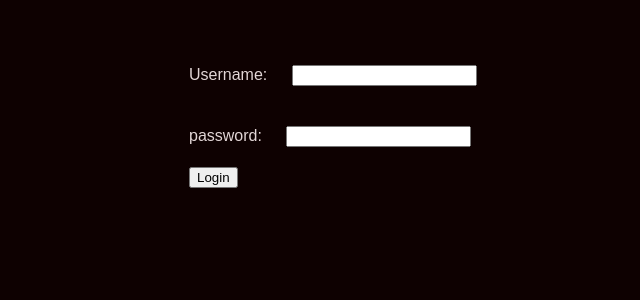
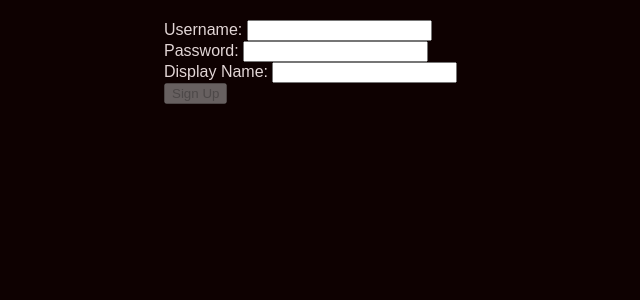
Before and after one commit to indieka900/learning-react, a React (Vite) app: page / in a window 1280 px wide. Shown: the top 300 px of the page, without its empty margins (28-668 px from the left). Built offline with nearby package versions, Linux system fonts and the light colour scheme.

Commit message:
stae to input fields 01

```diff
--- a/src/App.jsx
+++ b/src/App.jsx
@@ -1,6 +1,8 @@
+/* eslint-disable no-unused-vars */
 //import { UserProfile } from './component/userProfile'
 
 import { LoginForm } from "./component/LoginForm";
+import { RegisterForm } from "./component/RegisterForm";
 
 //import { UserDetails } from "./component/userDetails"
 
@@ -79,6 +81,7 @@ export default function App(){
 
     </div> */
     return (
-        <LoginForm/>
+        //<LoginForm/>
+        <RegisterForm />
     )
 }
--- /dev/null
+++ b/src/component/RegisterForm.jsx
@@ -0,0 +1,45 @@
+import { useState } from "react";
+
+export function RegisterForm() {
+  const [username, setUsername] = useState("");
+  const [password, setpassword] = useState("");
+  const [displayName, setdisplayName] = useState("");
+
+  const isDisabled = !username || password.length < 8 || !displayName ? true : false;
+
+  return (
+    <form action="" method="post">
+      <div>
+        <label htmlFor="username">Username: </label>
+        <input
+          type="text"
+          name="username"
+          id="username"
+          value={username}
+          onChange={(e) => setUsername(e.target.value)}
+        />
+      </div>
+      <div>
+        <label htmlFor="password">Password: </label>
+        <input
+          type="password"
+          name="password"
+          id="password"
+          value={password}
+          onChange={(e) => setpassword(e.target.value)}
+        />
+      </div>
+      <div>
+        <label htmlFor="displayName">Display Name: </label>
+        <input
+          type="text"
+          name="displayName"
+          id="displayName"
+          value={displayName}
+          onChange={(e) => setdisplayName(e.target.value)}
+        />
+      </div>
+      <button type="submit" disabled={isDisabled}>Sign Up</button>
+    </form>
+  );
+}
```
